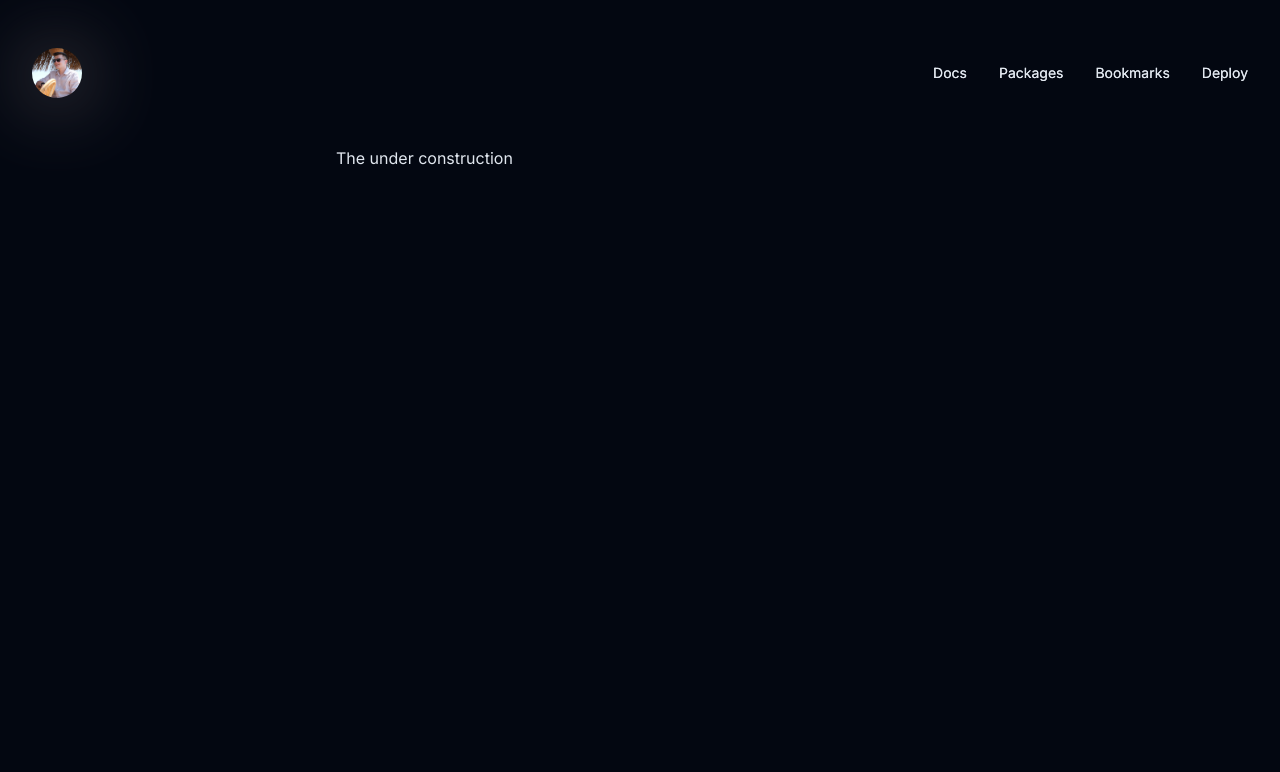
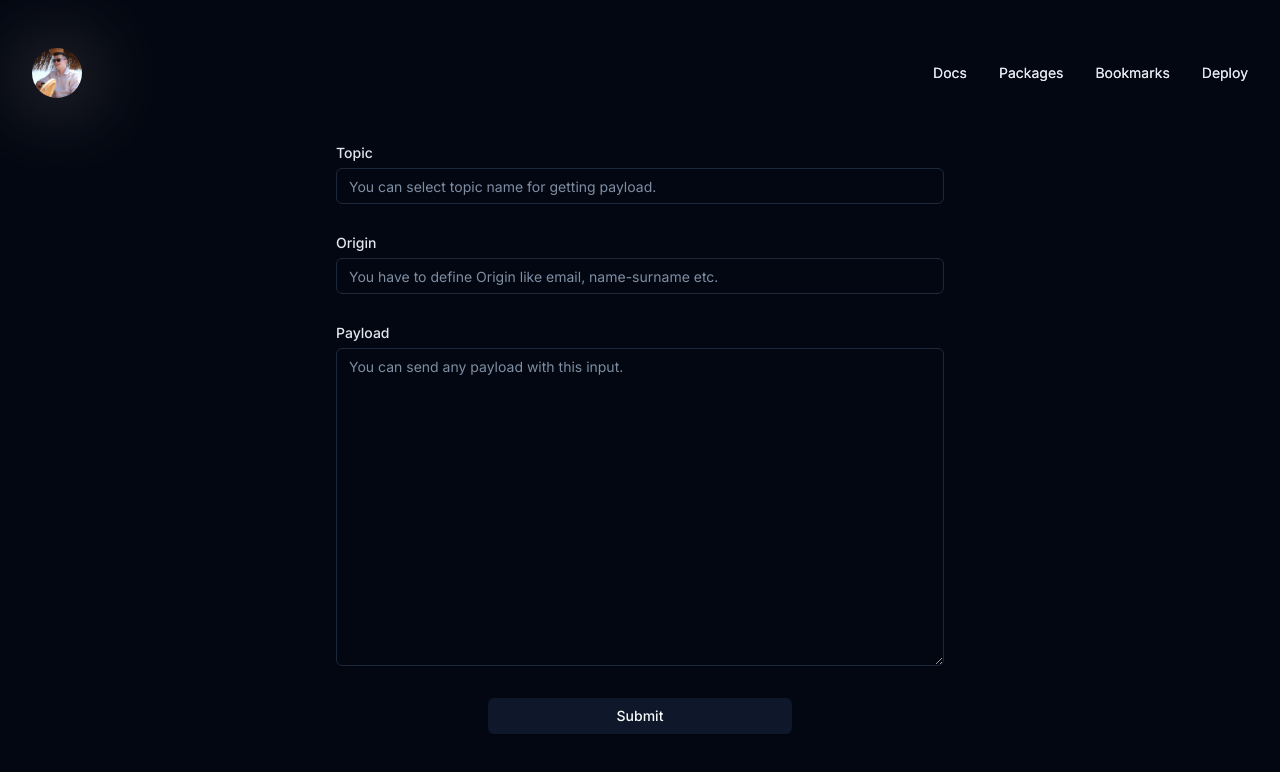
Before and after one commit to Ecancan/ahmetcan.dev, a Next.js app: page /deploy in a window 1280 px wide. Shown: the top 772 px of the page. Built offline with nearby package versions, Linux system fonts and the light colour scheme.

Commit message:
Add contact form

```diff
--- a/package.json
+++ b/package.json
@@ -34,6 +34,7 @@
     "next": "14.0.4",
     "react": "^18",
     "react-dom": "^18",
+    "react-hook-form": "^7.50.1",
     "tailwind-merge": "^2.2.1",
     "tailwindcss-animate": "^1.0.7",
     "vaul": "^0.8.9"
--- a/src/app/deploy/page.tsx
+++ b/src/app/deploy/page.tsx
@@ -2,6 +2,8 @@ import { Metadata } from 'next';
 import React, { FC } from 'react';
 import { PageProps } from '@/types/globalTypes.interface';
 import BaseView from '@/components/base/common/base-view/BaseView';
+import BaseButton from '@/components/base/common/base-button/BaseButton';
+import ContactForm from '@/components/forms/contact-form/ContactForm';
 
 export const metadata: Metadata = {
   title: 'Deploy - ahmetcan.dev',
@@ -10,9 +12,18 @@ export const metadata: Metadata = {
 const Page: FC<PageProps> = async (props) => {
   const { params } = props;
 
+  const onSubmit = () => {
+
+  };
+
   return (
     <BaseView className={'items-center'}>
-      <BaseView className={'w-6/12'}>The under construction</BaseView>
+      <BaseView className={'sm:w-6/12 w-full gap-8'}>
+          <ContactForm />
+          <BaseView className={'flex-row justify-center'}>
+              <BaseButton label={'Submit'} variant={'secondary'} className={'w-1/2'} />
+          </BaseView>
+      </BaseView>
     </BaseView>
   );
 };
--- /dev/null
+++ b/src/components/base/common/base-button/BaseButton.interface.ts
@@ -0,0 +1,5 @@
+import { ButtonProps } from '@/components/base/ui/button';
+
+export interface BaseButtonProps extends ButtonProps {
+    label: string;
+}
--- /dev/null
+++ b/src/components/base/common/base-button/BaseButton.tsx
@@ -0,0 +1,11 @@
+import React, { FC } from 'react';
+import { BaseButtonProps } from '@/components/base/common/base-button/BaseButton.interface';
+import { Button } from '@/components/base/ui/button';
+
+const BaseButton: FC<BaseButtonProps> = (props, context) => {
+  const { label, ...rest } = props;
+
+  return <Button {...rest}>{label}</Button>;
+};
+
+export default BaseButton;
--- /dev/null
+++ b/src/components/base/common/form-elements/BaseInput.interface.ts
@@ -0,0 +1,5 @@
+import { InputProps } from '@/components/base/ui/input';
+
+export interface BaseInputProps extends InputProps {
+  label?: string;
+}
--- /dev/null
+++ b/src/components/base/common/form-elements/BaseInput.tsx
@@ -0,0 +1,23 @@
+import React, { FC } from 'react';
+import BaseView from '@/components/base/common/base-view/BaseView';
+import { Label } from '@/components/base/ui/label';
+import { BaseInputProps } from '@/components/base/common/form-elements/BaseInput.interface';
+import { Input } from '@/components/base/ui/input';
+
+const BaseInput: FC<BaseInputProps> = (props) => {
+  const { label, name, className, placeholder, ...rest } = props;
+
+  return (
+    <BaseView className={'flex flex-col space-y-2'}>
+      {label && <Label htmlFor={name}>{label}</Label>}
+      <Input
+        name={name}
+        className={className}
+        placeholder={placeholder}
+        {...rest}
+      />
+    </BaseView>
+  );
+};
+
+export default BaseInput;
--- /dev/null
+++ b/src/components/base/common/form-elements/BaseTextarea.interface.ts
@@ -0,0 +1,5 @@
+import { TextareaProps } from '@/components/ui/textarea';
+
+export interface BaseTextareaProps extends TextareaProps {
+  label?: string;
+}
--- /dev/null
+++ b/src/components/base/common/form-elements/BaseTextarea.tsx
@@ -0,0 +1,23 @@
+import React, { FC } from 'react';
+import BaseView from '@/components/base/common/base-view/BaseView';
+import { Label } from '@/components/base/ui/label';
+import { BaseTextareaProps } from '@/components/base/common/form-elements/BaseTextarea.interface';
+import { Textarea } from '@/components/ui/textarea';
+
+const BaseTextarea: FC<BaseTextareaProps> = (props) => {
+  const { label, name, className, placeholder, ...rest } = props;
+
+  return (
+    <BaseView className={'flex flex-col space-y-2'}>
+      {label && <Label htmlFor={name}>{label}</Label>}
+      <Textarea
+        name={name}
+        className={className}
+        placeholder={placeholder}
+        {...rest}
+      />
+    </BaseView>
+  );
+};
+
+export default BaseTextarea;
--- /dev/null
+++ b/src/components/cards/contact-card/ContactCard.interface.ts
@@ -0,0 +1,5 @@
+export interface ContactCardProps {
+  title: string;
+  link: string;
+  description: string;
+}
--- /dev/null
+++ b/src/components/cards/contact-card/ContactCard.tsx
@@ -0,0 +1,34 @@
+import React, { FC } from 'react';
+import { Card, CardContent, CardHeader } from '@/components/base/ui/card';
+import Link from 'next/link';
+import { ArrowRight } from 'lucide-react';
+import GlowingText from '@/components/base/common/glowing-text/GlowingText';
+import { ContactCardProps } from '@/components/cards/contact-card/ContactCard.interface';
+
+const ContactCard: FC<ContactCardProps> = (props) => {
+  const { title, link, description } = props;
+
+  return (
+    <Link href={link} className={'flex flex-1 items-stretch group'}>
+      <Card
+        className={
+          'border border-zinc-800 shadow-none flex-1 transition group-hover:bg-zinc-900'
+        }
+      >
+        <CardHeader className={'flex-row items-center gap-4'}>
+          <GlowingText
+            text={title}
+            className={'text-2xl font-bold'}
+            blurClassName={'text-2xl font-bold blur-none group-hover:blur-md'}
+          />
+          <ArrowRight />
+        </CardHeader>
+        <CardContent className={'text-sm text-zinc-400'}>
+          {description}
+        </CardContent>
+      </Card>
+    </Link>
+  );
+};
+
+export default ContactCard;
--- /dev/null
+++ b/src/components/forms/contact-form/ContactForm.tsx
@@ -0,0 +1,14 @@
+import React from 'react';
+import BaseView from '@/components/base/common/base-view/BaseView';
+import BaseInput from '@/components/base/common/form-elements/BaseInput';
+import BaseTextarea from '@/components/base/common/form-elements/BaseTextarea';
+
+const ContactForm = () => (
+        <BaseView className={'gap-8'}>
+            <BaseInput name={'topic'} label={'Topic'} placeholder={'You can select topic name for getting payload.'} />
+            <BaseInput name={'origin'} label={'Origin'} placeholder={'You have to define Origin like email, name-surname etc.'} />
+            <BaseTextarea name={'payload'} label={'Payload'} placeholder={'You can send any payload with this input.'} rows={15} />
+        </BaseView>
+    );
+
+export default ContactForm;
--- /dev/null
+++ b/src/components/ui/textarea.tsx
@@ -0,0 +1,24 @@
+import * as React from "react"
+
+import { cn } from "@/lib/utils"
+
+export interface TextareaProps
+  extends React.TextareaHTMLAttributes<HTMLTextAreaElement> {}
+
+const Textarea = React.forwardRef<HTMLTextAreaElement, TextareaProps>(
+  ({ className, ...props }, ref) => {
+    return (
+      <textarea
+        className={cn(
+          "flex min-h-[60px] w-full rounded-md border border-input bg-transparent px-3 py-2 text-sm shadow-sm placeholder:text-muted-foreground focus-visible:outline-none focus-visible:ring-1 focus-visible:ring-ring disabled:cursor-not-allowed disabled:opacity-50",
+          className
+        )}
+        ref={ref}
+        {...props}
+      />
+    )
+  }
+)
+Textarea.displayName = "Textarea"
+
+export { Textarea }
```
Also changed, not shown: 2 other files (tests, documents, lock files or other folders).
